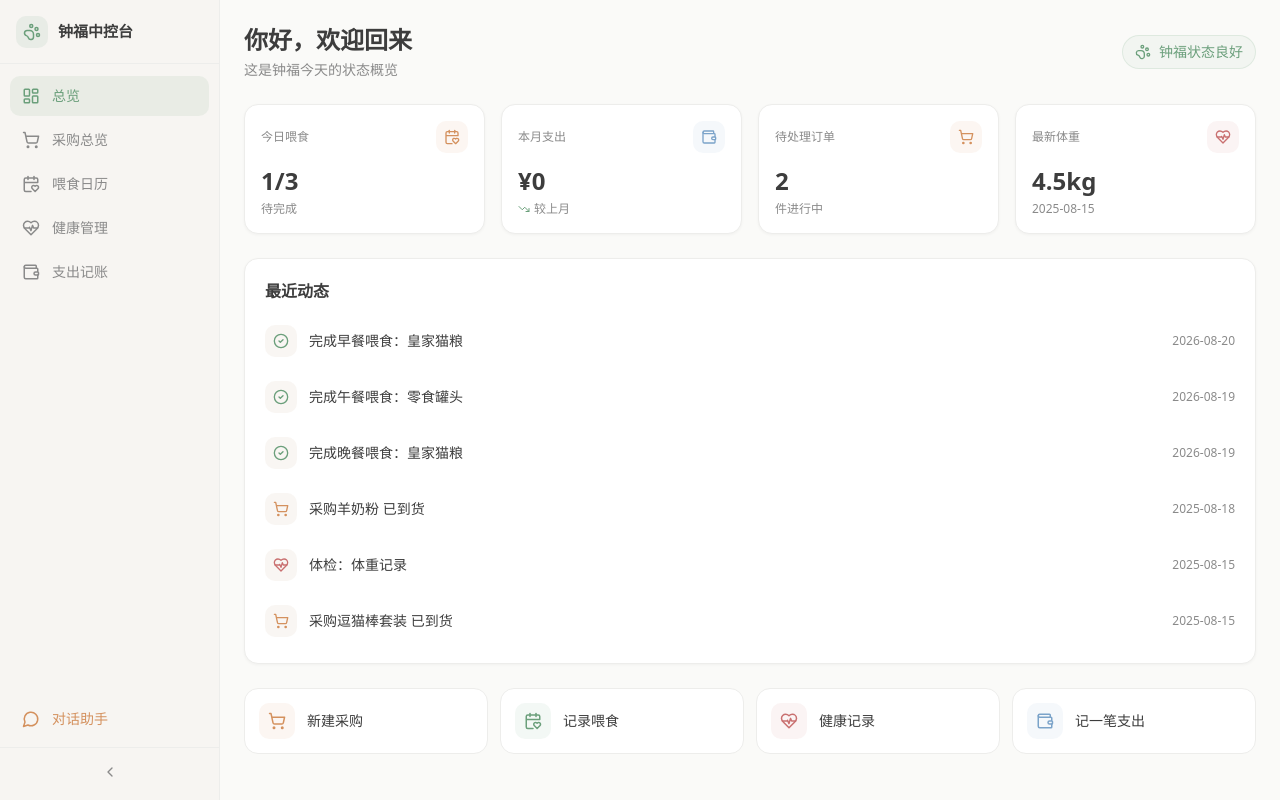
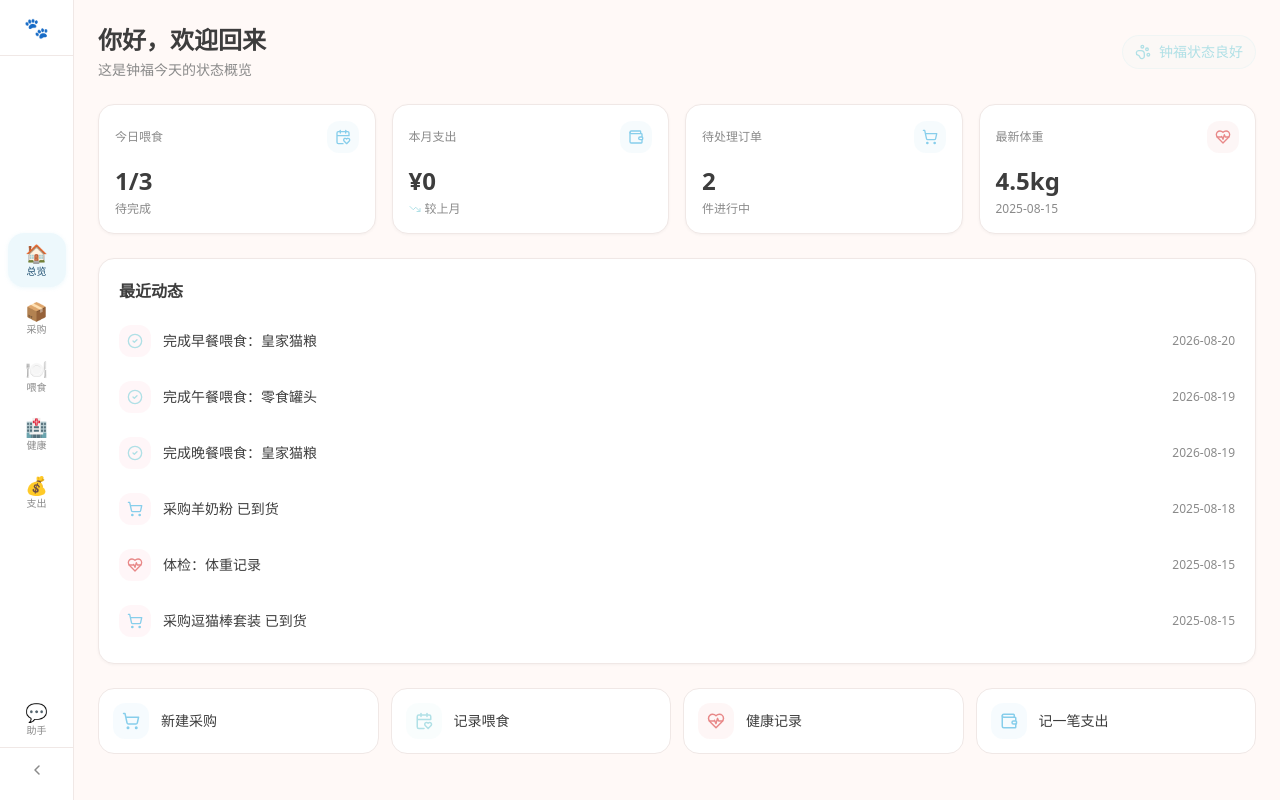
Before and after one commit to Aning0420/zhongfu-console, a Next.js app: page / in a window 1280 px wide. Built offline with nearby package versions, Linux system fonts and the light colour scheme.

Commit message:
feat: 更新配色为粉蓝/奶油色系，侧边栏改为74px Emoji导航+🐾浮动按钮
Coze-Commit-Type: user
Coze-User-ID: 124712272014772
Coze-Conversation-ID: 12511097

```diff
--- a/src/app/globals.css
+++ b/src/app/globals.css
@@ -55,38 +55,38 @@
 }
 
 :root {
-  --radius: 0.625rem;
-  --background: #FAFAF8;
+  --radius: 0.75rem;
+  --background: #FFF9F7;
   --foreground: #3D3D3D;
   --card: #FFFFFF;
   --card-foreground: #3D3D3D;
   --popover: #FFFFFF;
   --popover-foreground: #3D3D3D;
-  --primary: #6B9F7B;
-  --primary-foreground: #FFFFFF;
-  --secondary: #F5F0EB;
-  --secondary-foreground: #3D3D3D;
-  --muted: #F5F0EB;
+  --primary: #B0E0E6;
+  --primary-foreground: #2C5F6E;
+  --secondary: #FFE5EC;
+  --secondary-foreground: #6B4A52;
+  --muted: #FFF0F3;
   --muted-foreground: #8A8A8A;
-  --accent: #D4915E;
-  --accent-foreground: #FFFFFF;
-  --destructive: #C97070;
-  --border: #EDEDEB;
-  --input: #EDEDEB;
-  --ring: #6B9F7B;
-  --chart-1: #6B9F7B;
-  --chart-2: #D4915E;
-  --chart-3: #C97070;
-  --chart-4: #7BA3C9;
-  --chart-5: #9B8EC9;
-  --sidebar: #F7F5F2;
+  --accent: #87CEEB;
+  --accent-foreground: #1A4B6E;
+  --destructive: #E88888;
+  --border: #F0E8E6;
+  --input: #F0E8E6;
+  --ring: #87CEEB;
+  --chart-1: #87CEEB;
+  --chart-2: #B0E0E6;
+  --chart-3: #FFB6C1;
+  --chart-4: #98D8C8;
+  --chart-5: #C9B1FF;
+  --sidebar: #FFFFFF;
   --sidebar-foreground: #3D3D3D;
-  --sidebar-primary: #6B9F7B;
-  --sidebar-primary-foreground: #FFFFFF;
-  --sidebar-accent: #EDE9E4;
+  --sidebar-primary: #87CEEB;
+  --sidebar-primary-foreground: #1A4B6E;
+  --sidebar-accent: #FFF0F3;
   --sidebar-accent-foreground: #3D3D3D;
-  --sidebar-border: #EDEDEB;
-  --sidebar-ring: #6B9F7B;
+  --sidebar-border: #F0E8E6;
+  --sidebar-ring: #87CEEB;
 }
 
 @layer base {
--- a/src/app/page.tsx
+++ b/src/app/page.tsx
@@ -115,8 +115,8 @@ export default function DashboardPage() {
           value={`¥${stats.monthExpenses.toLocaleString()}`}
           sub="较上月"
           trend="down"
-          color="text-[#7BA3C9]"
-          bgColor="bg-[#7BA3C9]/8"
+          color="text-[#87CEEB]"
+          bgColor="bg-[#87CEEB]/8"
         />
         <StatCard
           icon={ShoppingCart}
@@ -175,7 +175,7 @@ export default function DashboardPage() {
         <QuickAction icon={ShoppingCart} label="新建采购" href="/procurement" color="text-accent" bg="bg-accent/8" />
         <QuickAction icon={CalendarHeart} label="记录喂食" href="/feeding" color="text-primary" bg="bg-primary/8" />
         <QuickAction icon={HeartPulse} label="健康记录" href="/health" color="text-destructive" bg="bg-destructive/8" />
-        <QuickAction icon={Wallet} label="记一笔支出" href="/expenses" color="text-[#7BA3C9]" bg="bg-[#7BA3C9]/8" />
+        <QuickAction icon={Wallet} label="记一笔支出" href="/expenses" color="text-[#87CEEB]" bg="bg-[#87CEEB]/8" />
       </div>
     </div>
   );
--- a/src/app/procurement/page.tsx
+++ b/src/app/procurement/page.tsx
@@ -14,7 +14,7 @@ import type { Order } from '@/lib/store';
 
 const statusMap: Record<Order['status'], { label: string; icon: React.ElementType; color: string }> = {
   pending: { label: '待发货', icon: Clock, color: 'text-accent bg-accent/10' },
-  shipped: { label: '运输中', icon: Truck, color: 'text-[#7BA3C9] bg-[#7BA3C9]/10' },
+  shipped: { label: '运输中', icon: Truck, color: 'text-[#87CEEB] bg-[#87CEEB]/10' },
   delivered: { label: '已到货', icon: CheckCircle2, color: 'text-primary bg-primary/10' },
   cancelled: { label: '已取消', icon: XCircle, color: 'text-muted-foreground bg-muted' },
 };
--- a/src/components/app-shell.tsx
+++ b/src/components/app-shell.tsx
@@ -2,16 +2,26 @@
 
 import React, { useState } from 'react';
 import { AppProvider } from '@/components/providers';
-import Sidebar from '@/components/sidebar';
+import Sidebar, { FloatingPawButton } from '@/components/sidebar';
 import ChatDialog from '@/components/chat-dialog';
 
 export default function AppShell({ children }: { children: React.ReactNode }) {
   const [chatOpen, setChatOpen] = useState(false);
+  const [sidebarCollapsed, setSidebarCollapsed] = useState(false);
 
   return (
     <AppProvider>
       <div className="flex min-h-screen bg-background">
-        <Sidebar onOpenChat={() => setChatOpen(true)} />
+        {!sidebarCollapsed && (
+          <Sidebar
+            collapsed={sidebarCollapsed}
+            onToggle={() => setSidebarCollapsed(true)}
+            onOpenChat={() => setChatOpen(true)}
+          />
+        )}
+        {sidebarCollapsed && (
+          <FloatingPawButton onClick={() => setSidebarCollapsed(false)} />
+        )}
         <main className="flex-1 p-6 transition-all duration-300 min-w-0">
           <div className="max-w-[1200px] mx-auto">
             {children}
--- a/src/components/sidebar.tsx
+++ b/src/components/sidebar.tsx
@@ -1,58 +1,36 @@
 'use client';
 
-import React, { useState } from 'react';
+import React from 'react';
 import Link from 'next/link';
 import { usePathname } from 'next/navigation';
-import {
-  LayoutDashboard,
-  ShoppingCart,
-  CalendarHeart,
-  HeartPulse,
-  Wallet,
-  MessageCircle,
-  ChevronLeft,
-  ChevronRight,
-  PawPrint,
-} from 'lucide-react';
 import { cn } from '@/lib/utils';
 
 const navItems = [
-  { href: '/', label: '总览', icon: LayoutDashboard },
-  { href: '/procurement', label: '采购总览', icon: ShoppingCart },
-  { href: '/feeding', label: '喂食日历', icon: CalendarHeart },
-  { href: '/health', label: '健康管理', icon: HeartPulse },
-  { href: '/expenses', label: '支出记账', icon: Wallet },
+  { href: '/', emoji: '🏠', label: '总览' },
+  { href: '/procurement', emoji: '📦', label: '采购' },
+  { href: '/feeding', emoji: '🍽️', label: '喂食' },
+  { href: '/health', emoji: '🏥', label: '健康' },
+  { href: '/expenses', emoji: '💰', label: '支出' },
 ];
 
 interface SidebarProps {
+  collapsed: boolean;
+  onToggle: () => void;
   onOpenChat: () => void;
 }
 
-export default function Sidebar({ onOpenChat }: SidebarProps) {
+export default function Sidebar({ collapsed, onToggle, onOpenChat }: SidebarProps) {
   const pathname = usePathname();
-  const [collapsed, setCollapsed] = useState(false);
 
   return (
-    <aside
-      className={cn(
-        'sticky top-0 z-40 h-screen shrink-0 bg-sidebar border-r border-border flex flex-col transition-all duration-300',
-        collapsed ? 'w-[68px]' : 'w-[220px]'
-      )}
-    >
+    <aside className="sticky top-0 z-40 h-screen w-[74px] shrink-0 bg-sidebar border-r border-sidebar-border flex flex-col items-center">
       {/* Logo */}
-      <div className="flex items-center gap-2.5 px-4 h-16 border-b border-border shrink-0">
-        <div className="w-8 h-8 rounded-lg bg-primary/10 flex items-center justify-center shrink-0">
-          <PawPrint className="w-4.5 h-4.5 text-primary" />
-        </div>
-        {!collapsed && (
-          <span className="font-semibold text-[15px] text-foreground whitespace-nowrap">
-            钟福中控台
-          </span>
-        )}
+      <div className="flex items-center justify-center h-14 w-full border-b border-sidebar-border shrink-0">
+        <span className="text-xl">🐾</span>
       </div>
 
       {/* Navigation */}
-      <nav className="flex-1 py-3 px-2.5 space-y-1 overflow-y-auto">
+      <nav className="flex-1 flex flex-col items-center justify-center gap-1 py-4 w-full px-2">
         {navItems.map(item => {
           const isActive = pathname === item.href;
           return (
@@ -60,39 +38,60 @@ export default function Sidebar({ onOpenChat }: SidebarProps) {
               key={item.href}
               href={item.href}
               className={cn(
-                'flex items-center gap-3 px-3 py-2.5 rounded-lg text-sm font-medium transition-all duration-150 btn-press',
+                'flex flex-col items-center justify-center w-[58px] h-[54px] rounded-xl text-center transition-all duration-150 btn-press group',
                 isActive
-                  ? 'bg-primary/10 text-primary'
-                  : 'text-muted-foreground hover:bg-sidebar-accent hover:text-foreground'
+                  ? 'bg-accent/15 shadow-[0_1px_4px_rgba(135,206,235,0.15)]'
+                  : 'hover:bg-sidebar-accent'
               )}
+              title={item.label}
             >
-              <item.icon className={cn('w-[18px] h-[18px] shrink-0', isActive && 'text-primary')} />
-              {!collapsed && <span className="whitespace-nowrap">{item.label}</span>}
+              <span className="text-lg leading-none">{item.emoji}</span>
+              <span className={cn(
+                'text-[10px] mt-1 leading-none font-medium transition-colors',
+                isActive ? 'text-accent-foreground' : 'text-muted-foreground group-hover:text-foreground'
+              )}>
+                {item.label}
+              </span>
             </Link>
           );
         })}
       </nav>
 
       {/* Chat Button */}
-      <div className="px-2.5 pb-2">
-        <button
-          onClick={onOpenChat}
-          className="flex items-center gap-3 px-3 py-2.5 rounded-lg text-sm font-medium w-full text-accent hover:bg-accent/10 transition-all duration-150 btn-press"
-        >
-          <MessageCircle className="w-[18px] h-[18px] shrink-0" />
-          {!collapsed && <span className="whitespace-nowrap">对话助手</span>}
-        </button>
-      </div>
+      <button
+        onClick={onOpenChat}
+        className="flex flex-col items-center justify-center w-[58px] h-[48px] rounded-xl hover:bg-secondary transition-all duration-150 btn-press mb-1"
+        title="对话助手"
+      >
+        <span className="text-lg leading-none">💬</span>
+        <span className="text-[10px] mt-1 leading-none font-medium text-muted-foreground">助手</span>
+      </button>
 
       {/* Collapse Toggle */}
-      <div className="px-2.5 pb-3 border-t border-border pt-2">
+      <div className="pb-3 pt-1 w-full flex justify-center border-t border-sidebar-border">
         <button
-          onClick={() => setCollapsed(!collapsed)}
-          className="flex items-center justify-center w-full py-2 rounded-lg text-muted-foreground hover:bg-sidebar-accent hover:text-foreground transition-colors"
+          onClick={onToggle}
+          className="flex items-center justify-center w-9 h-9 rounded-lg text-muted-foreground hover:bg-sidebar-accent hover:text-foreground transition-colors"
+          title="收起侧边栏"
         >
-          {collapsed ? <ChevronRight className="w-4 h-4" /> : <ChevronLeft className="w-4 h-4" />}
+          <svg width="16" height="16" viewBox="0 0 16 16" fill="none" xmlns="http://www.w3.org/2000/svg">
+            <path d="M10 12L6 8L10 4" stroke="currentColor" strokeWidth="1.5" strokeLinecap="round" strokeLinejoin="round" />
+          </svg>
         </button>
       </div>
     </aside>
   );
 }
+
+/* Floating Paw Button - shown when sidebar is collapsed */
+export function FloatingPawButton({ onClick }: { onClick: () => void }) {
+  return (
+    <button
+      onClick={onClick}
+      className="fixed bottom-6 left-6 z-50 w-12 h-12 rounded-full bg-accent/90 text-white shadow-[0_4px_16px_rgba(135,206,235,0.4)] flex items-center justify-center text-xl hover:scale-105 active:scale-95 transition-all duration-200 hover:shadow-[0_6px_20px_rgba(135,206,235,0.5)]"
+      title="展开侧边栏"
+    >
+      🐾
+    </button>
+  );
+}
```
Also changed, not shown: src/app/expenses/page.tsx (+11 -11 lines), src/app/health/page.tsx (+9 -9 lines), 1 other file (tests, documents, lock files or other folders).
